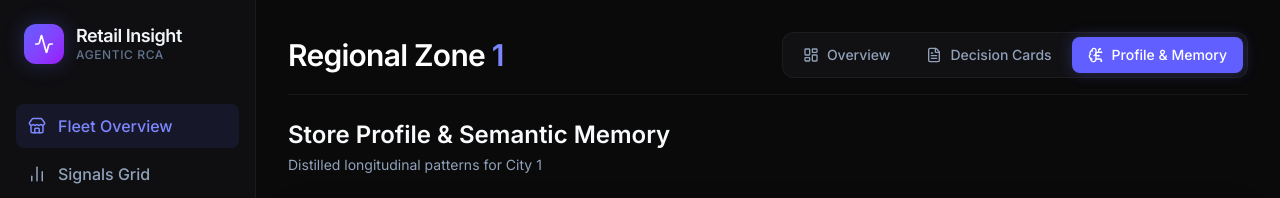
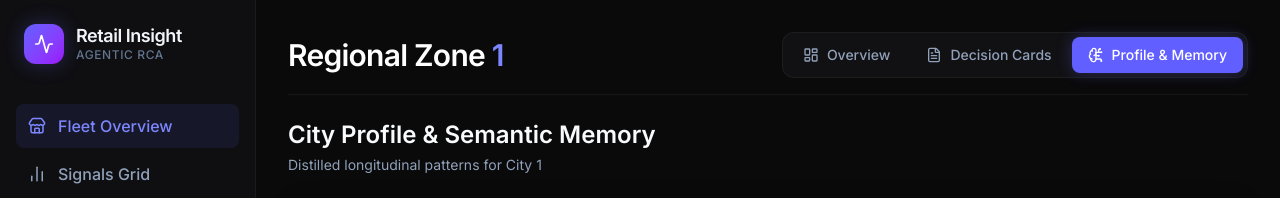
Before and after one commit to chiaweiwoo/retail-insight-agent, a Next.js app in the folder dashboard/: page /cities/1/profile in a window 1280 px wide. Shown: the top 198 px of the page. Built offline with nearby package versions, Linux system fonts and the light colour scheme; no server answers; the database is empty.

Commit message:
refactor(dashboard): update legacy store wording to city in UI labels

```diff
--- a/dashboard/src/app/cities/[cityId]/layout.tsx
+++ b/dashboard/src/app/cities/[cityId]/layout.tsx
@@ -5,7 +5,7 @@ import { usePathname } from "next/navigation";
 import { use, useEffect, useState } from "react";
 import { LayoutDashboard, FileText, BrainCircuit } from "lucide-react";
 
-export default function StoreLayout({
+export default function CityLayout({
   children,
   params,
 }: {
--- a/dashboard/src/app/cities/[cityId]/page.tsx
+++ b/dashboard/src/app/cities/[cityId]/page.tsx
@@ -4,7 +4,7 @@ import Link from "next/link";
 import SalesChart from "./SalesChart";
 import { ArrowLeft, ChevronRight, Activity, TrendingDown, Target, Zap, Clock } from "lucide-react";
 
-export default async function StoreOverview({ params }: { params: Promise<{ cityId: string }> }) {
+export default async function CityOverview({ params }: { params: Promise<{ cityId: string }> }) {
   const { cityId } = await params;
 
   const { data: salesData, error } = await supabase
--- a/dashboard/src/app/cities/[cityId]/profile/page.tsx
+++ b/dashboard/src/app/cities/[cityId]/profile/page.tsx
@@ -14,7 +14,7 @@ export default async function ProfilePage({ params }: { params: Promise<{ cityId
     return (
       <div className="space-y-6 animate-in fade-in duration-700">
         <div>
-          <h2 className="text-2xl font-semibold text-slate-50">Store Profile & Semantic Memory</h2>
+          <h2 className="text-2xl font-semibold text-slate-50">City Profile & Semantic Memory</h2>
           <p className="text-slate-400 text-sm mt-1">Distilled longitudinal patterns for City {cityId}</p>
         </div>
         <div className="glass-card rounded-2xl p-8 text-center flex flex-col items-center justify-center">
@@ -33,7 +33,7 @@ export default async function ProfilePage({ params }: { params: Promise<{ cityId
   return (
     <div className="space-y-8 animate-in fade-in duration-700">
       <div>
-        <h2 className="text-2xl font-semibold text-slate-50">Store Profile & Semantic Memory</h2>
+        <h2 className="text-2xl font-semibold text-slate-50">City Profile & Semantic Memory</h2>
         <p className="text-slate-400 text-sm mt-1">Distilled longitudinal patterns for City {cityId}</p>
       </div>
 
--- a/dashboard/src/app/page.tsx
+++ b/dashboard/src/app/page.tsx
@@ -4,7 +4,7 @@ import { Info, ArrowRight } from "lucide-react";
 
 export const dynamic = "force-dynamic";
 
-export default async function StoresPage() {
+export default async function CitiesPage() {
   // Fetch city normals for sorting and axis labels
   const { data: normals, error: normalsError } = await supabase
     .from("rca_city_normals")
```
